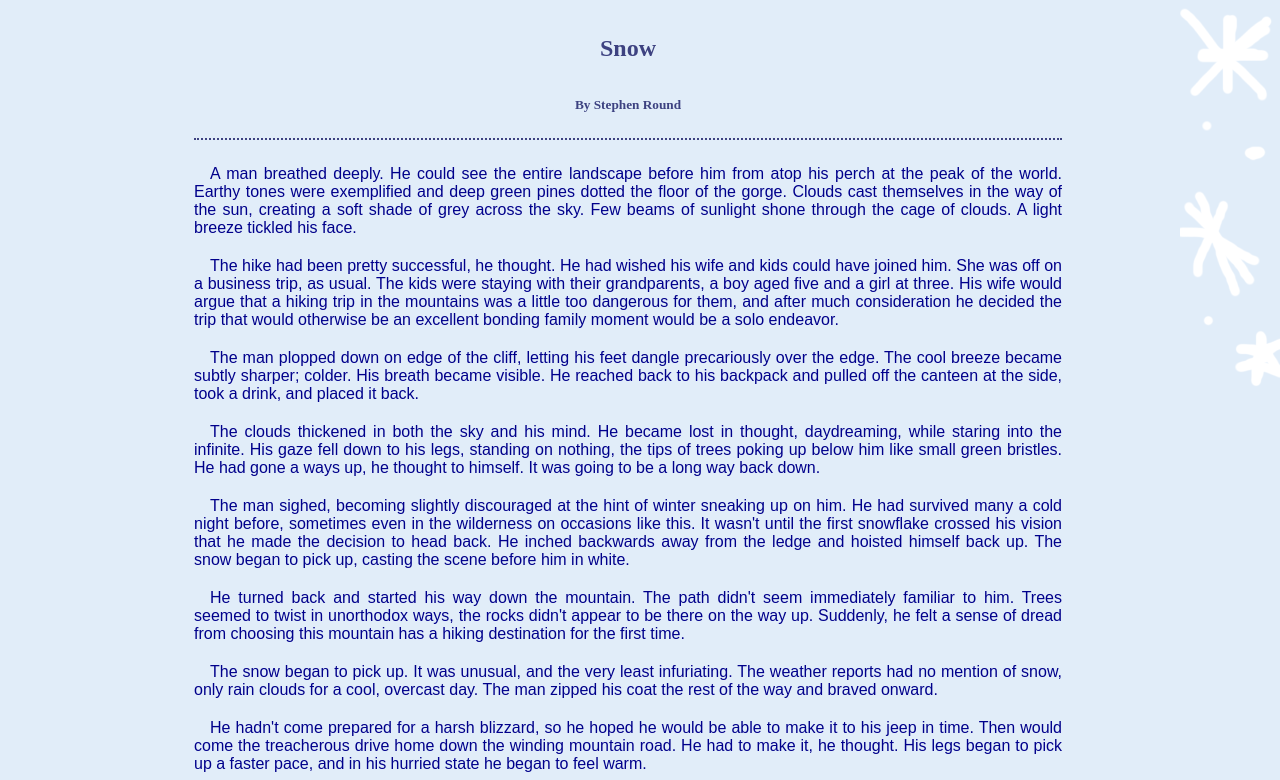
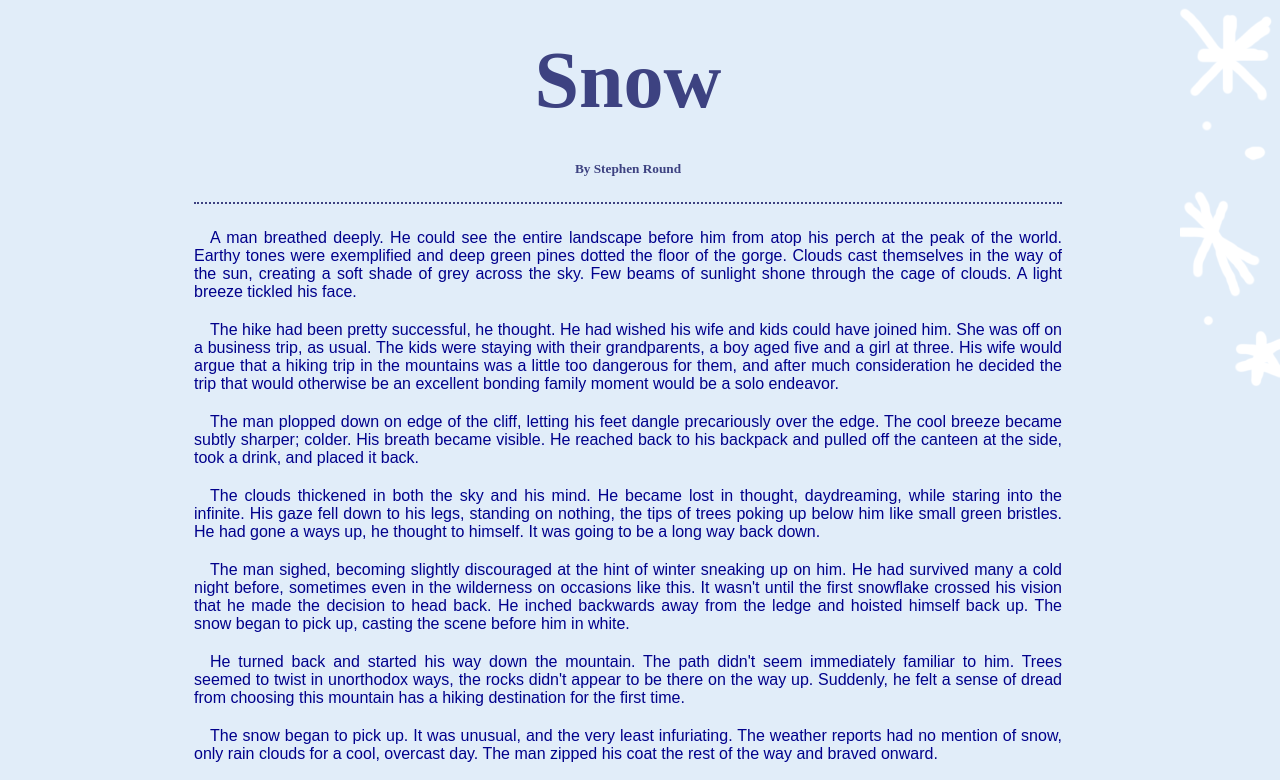
Before and after one commit to StephenRound/341work, a plain HTML site: page week-08/index.html in a window 1280 px wide. Shown: the top 780 px of the page. Drawn offline with Linux system fonts and the light colour scheme.

Commit message:
push30title is bigger

```diff
--- a/week-08/css/style.css
+++ b/week-08/css/style.css
@@ -3,6 +3,10 @@
   text-align: center;
   font-family: serif;
   margin: 35px 0px 10px;
+}
+
+h2 {
+  font-size: 60pt;
 }
 
 body {
```
